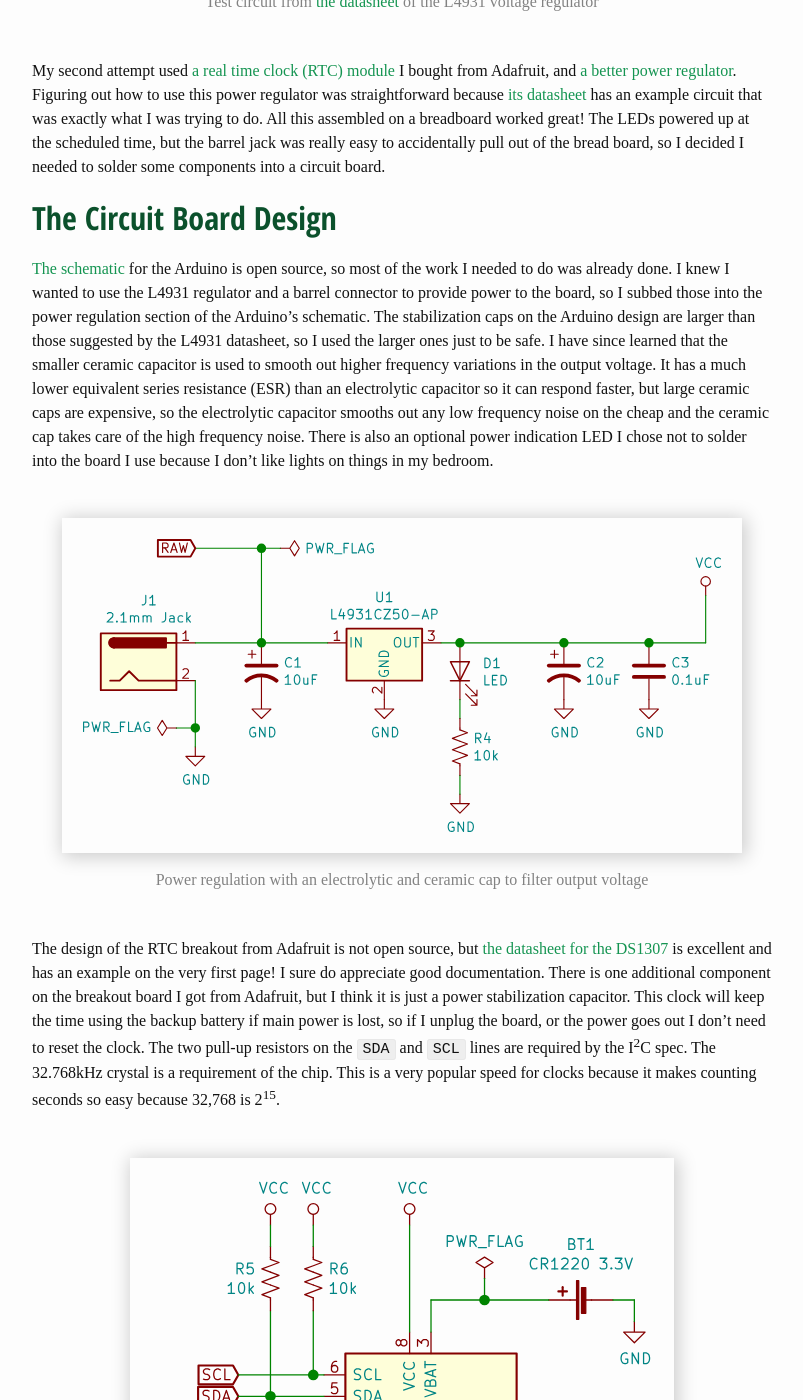
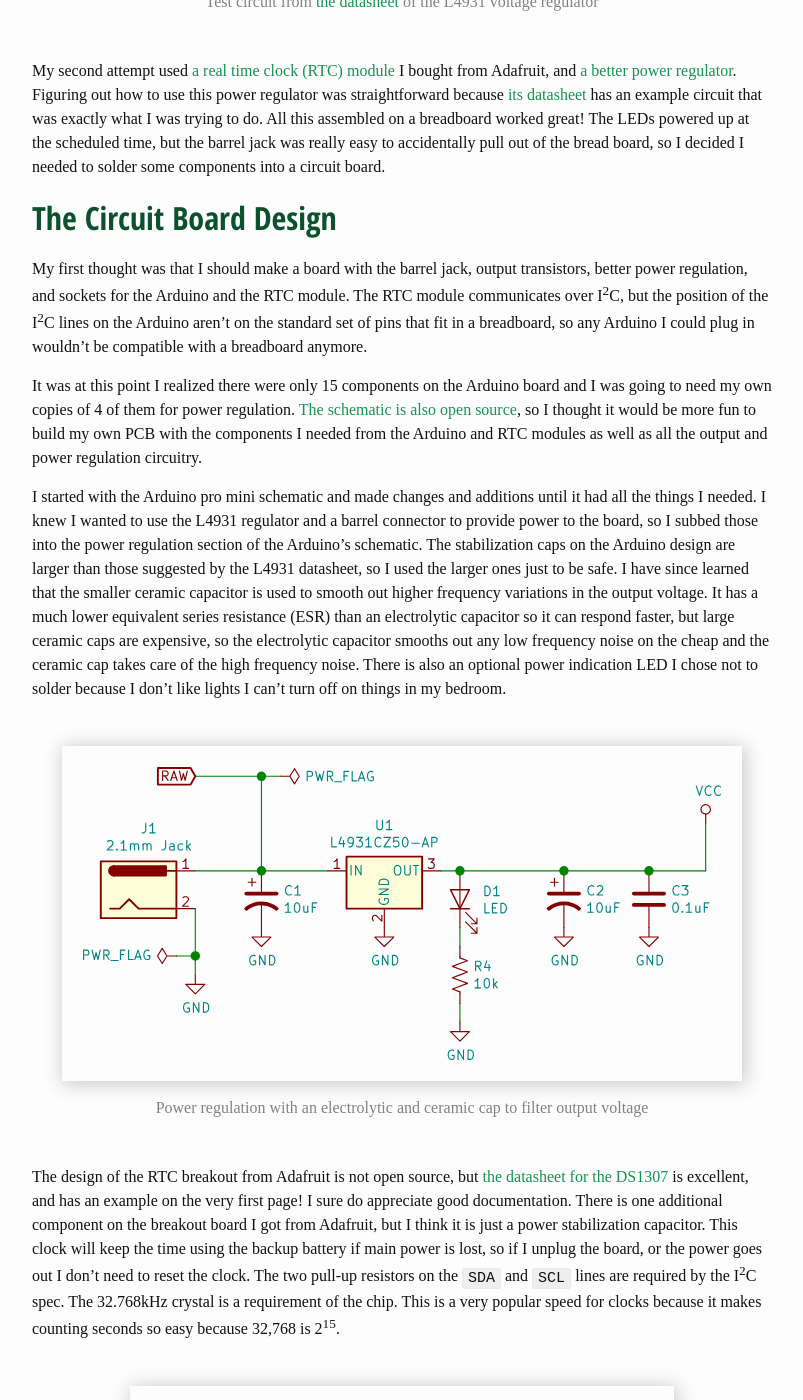
Before and after one commit to tyehle/tyehle.github.io, a Jekyll site: the page built from _posts/2020-06-08-sunrise.md, in a window 1280 px wide and 1400 px high, scrolled down 1885 px. Shown: the whole window, without its empty margins (238-1041 px from the left). Built offline with Jekyll 4.4.1, drawn with Linux system fonts in a browser that asks for light colours; some web fonts are replaced; formulas are drawn with MathJax 3.

Commit message:
small updates to the sunrise article

```diff
--- a/_posts/2020-06-08-sunrise.md
+++ b/_posts/2020-06-08-sunrise.md
@@ -44,14 +44,18 @@ My second attempt used [a real time clock (RTC) module](https://www.adafruit.com
 
 ## The Circuit Board Design
 
-[The schematic](https://www.arduino.cc/en/uploads/Main/Arduino-Pro-Mini-schematic.pdf) for the Arduino is open source, so most of the work I needed to do was already done. I knew I wanted to use the L4931 regulator and a barrel connector to provide power to the board, so I subbed those into the power regulation section of the Arduino's schematic. The stabilization caps on the Arduino design are larger than those suggested by the L4931 datasheet, so I used the larger ones just to be safe. I have since learned that the smaller ceramic capacitor is used to smooth out higher frequency variations in the output voltage. It has a much lower equivalent series resistance (ESR) than an electrolytic capacitor so it can respond faster, but large ceramic caps are expensive, so the electrolytic capacitor smooths out any low frequency noise on the cheap and the ceramic cap takes care of the high frequency noise. There is also an optional power indication LED I chose not to solder into the board I use because I don't like lights on things in my bedroom.
+My first thought was that I should make a board with the barrel jack, output transistors, better power regulation, and sockets for the Arduino and the RTC module. The RTC module communicates over I<sup>2</sup>C, but the position of the I<sup>2</sup>C lines on the Arduino aren't on the standard set of pins that fit in a breadboard, so any Arduino I could plug in wouldn't be compatible with a breadboard anymore.
+
+It was at this point I realized there were only 15 components on the Arduino board and I was going to need my own copies of 4 of them for power regulation. [The schematic is also open source](https://www.arduino.cc/en/uploads/Main/Arduino-Pro-Mini-schematic.pdf), so I thought it would be more fun to build my own PCB with the components I needed from the Arduino and RTC modules as well as all the output and power regulation circuitry.
+
+I started with the Arduino pro mini schematic and made changes and additions until it had all the things I needed. I knew I wanted to use the L4931 regulator and a barrel connector to provide power to the board, so I subbed those into the power regulation section of the Arduino's schematic. The stabilization caps on the Arduino design are larger than those suggested by the L4931 datasheet, so I used the larger ones just to be safe. I have since learned that the smaller ceramic capacitor is used to smooth out higher frequency variations in the output voltage. It has a much lower equivalent series resistance (ESR) than an electrolytic capacitor so it can respond faster, but large ceramic caps are expensive, so the electrolytic capacitor smooths out any low frequency noise on the cheap and the ceramic cap takes care of the high frequency noise. There is also an optional power indication LED I chose not to solder because I don't like lights I can't turn off on things in my bedroom.
 
 {% include figure.html
     contents='![power-regulation](/resources/sunrise/power-regulation.svg){:width="100%"}'
     caption='Power regulation with an electrolytic and ceramic cap to filter output voltage'
 %}
 
-The design of the RTC breakout from Adafruit is not open source, but [the datasheet for the DS1307](https://datasheets.maximintegrated.com/en/ds/DS1307.pdf) is excellent and has an example on the very first page! I sure do appreciate good documentation. There is one additional component on the breakout board I got from Adafruit, but I think it is just a power stabilization capacitor. This clock will keep the time using the backup battery if main power is lost, so if I unplug the board, or the power goes out I don't need to reset the clock. The two pull-up resistors on the `SDA` and `SCL` lines are required by the I<sup>2</sup>C spec. The 32.768kHz crystal is a requirement of the chip. This is a very popular speed for clocks because it makes counting seconds so easy because 32,768 is 2<sup>15</sup>.
+The design of the RTC breakout from Adafruit is not open source, but [the datasheet for the DS1307](https://datasheets.maximintegrated.com/en/ds/DS1307.pdf) is excellent, and has an example on the very first page! I sure do appreciate good documentation. There is one additional component on the breakout board I got from Adafruit, but I think it is just a power stabilization capacitor. This clock will keep the time using the backup battery if main power is lost, so if I unplug the board, or the power goes out I don't need to reset the clock. The two pull-up resistors on the `SDA` and `SCL` lines are required by the I<sup>2</sup>C spec. The 32.768kHz crystal is a requirement of the chip. This is a very popular speed for clocks because it makes counting seconds so easy because 32,768 is 2<sup>15</sup>.
 
 {% include figure.html
     contents='![rtc](/resources/sunrise/rtc.svg){:width="80%"}'
```
